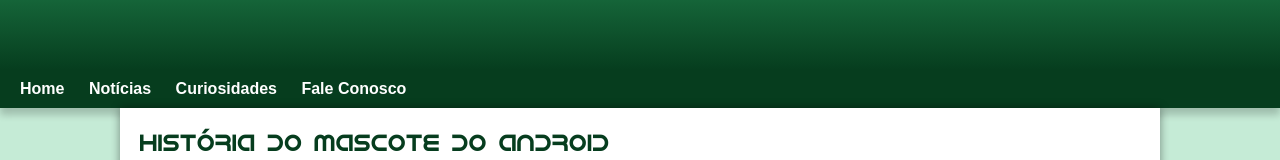
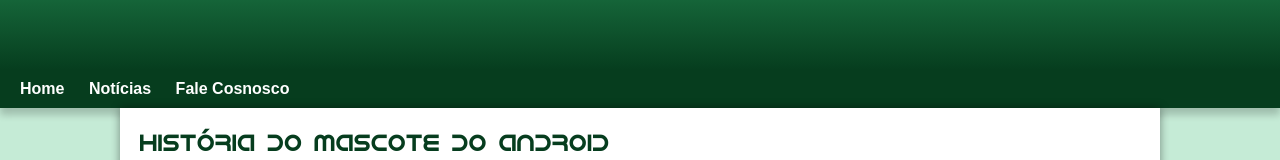
Before and after one commit to eliasmartinsrocha/projeto-android, a plain HTML site: page index.html in a window 1280 px wide. Shown: the part 120-280 px from the top of the page. Drawn offline with Linux system fonts and the light colour scheme.

Commit message:
Menu Corrigido

```diff
--- a/index.html
+++ b/index.html
@@ -17,8 +17,7 @@
     <nav>
         <a href="#">Home</a>
         <a href="#">Notícias</a>
-        <a href="#">Curiosidades</a>
-        <a href="#">Fale Conosco</a>
+        <a href="#">Fale Cosnosco</a>
     </nav>
     <main>
         <article>
```
